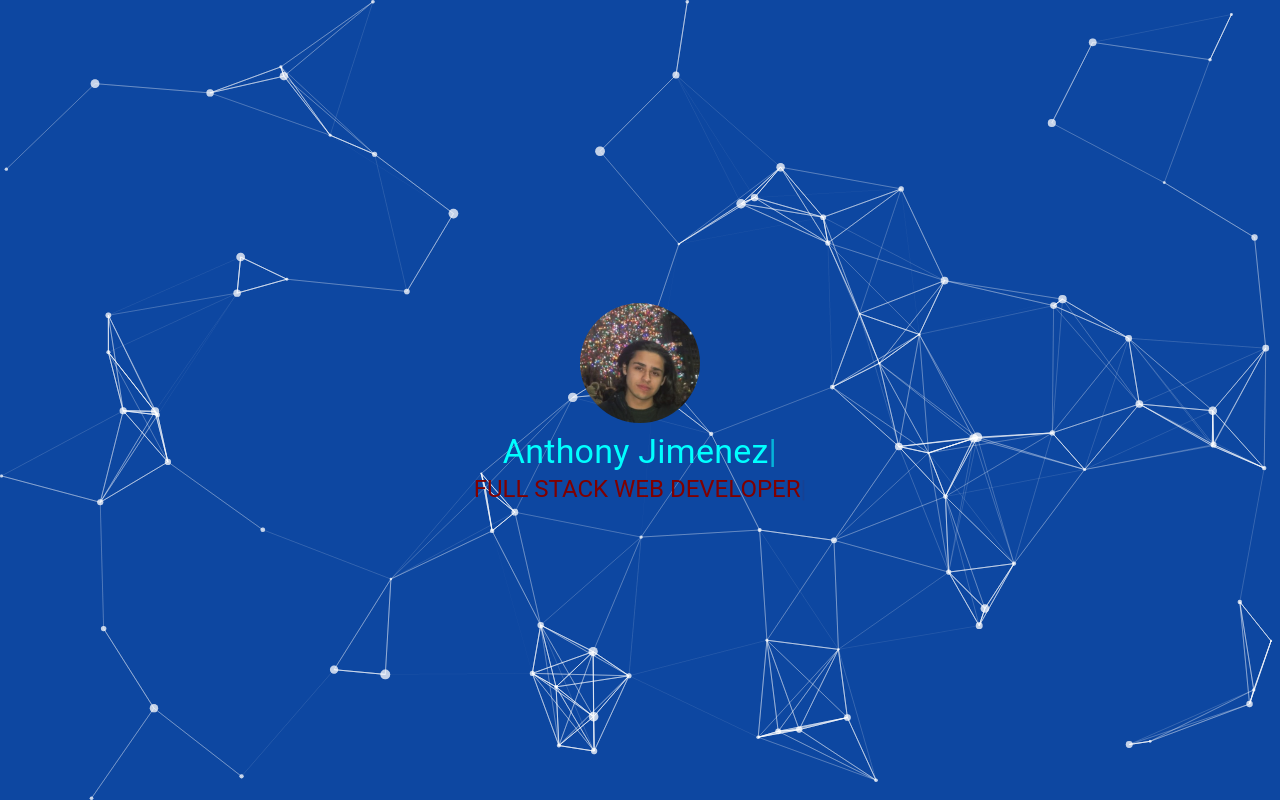
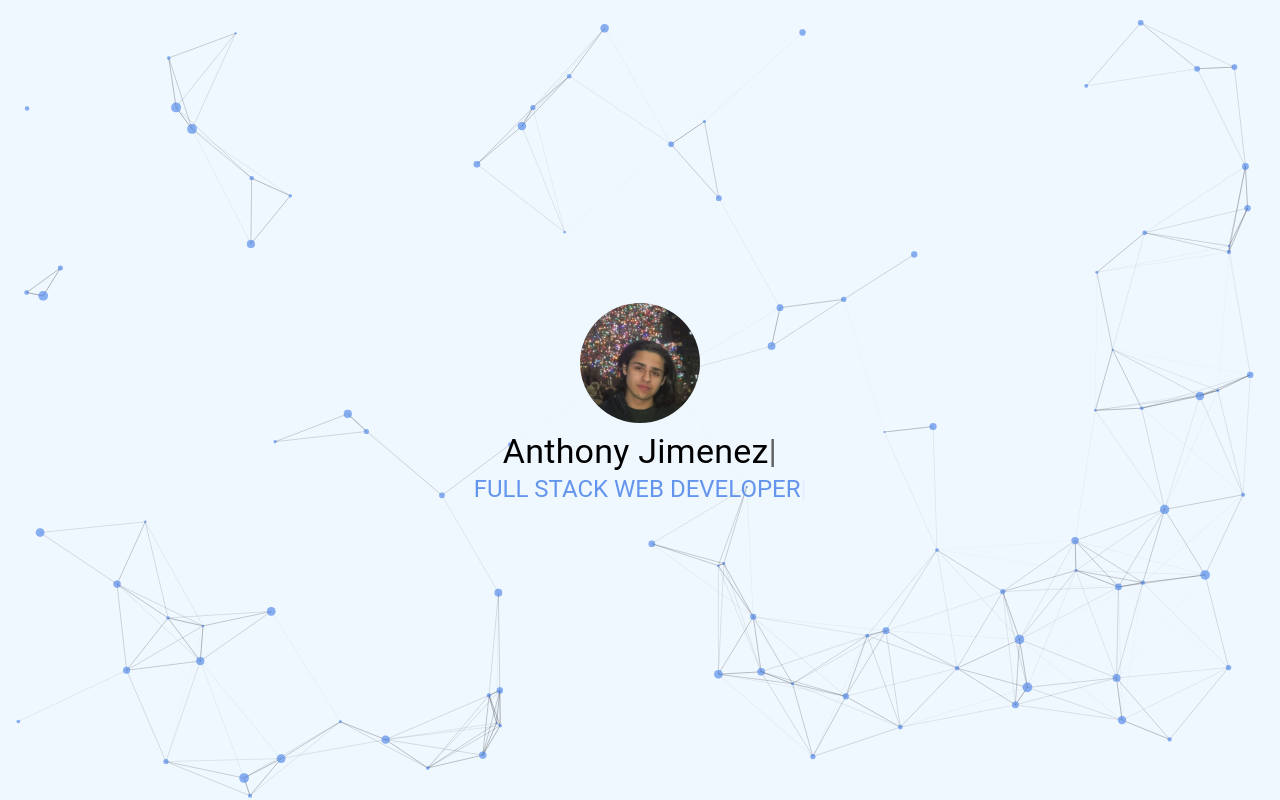
Before and after one commit to anthonymjimenez/Portfolio-Site, a React (Create React App) app: page / in a window 1280 px wide. Built offline with nearby package versions, Linux system fonts and the light colour scheme.

Commit message:
configured particles for site

```diff
--- a/src/components/LandingPage.jsx
+++ b/src/components/LandingPage.jsx
@@ -14,10 +14,10 @@ const LandingPage = () => {
       margin: theme.spacing(1),
     },
     title: {
-      color: "cyan",
+      color: "black",
     },
     subtitle: {
-      color: "maroon",
+      color: "#6495ED",
       textTransform: "uppercase",
     },
     typedContainer: {
--- a/src/components/Particles.jsx
+++ b/src/components/Particles.jsx
@@ -16,7 +16,7 @@ const ImageParticles = () => {
         options={{
           background: {
             color: {
-              value: "#0d47a1",
+              value: "#f0f8ff",
             },
           },
           fpsLimit: 120,
@@ -43,31 +43,31 @@ const ImageParticles = () => {
                 quantity: 4,
               },
               repulse: {
-                distance: 200,
-                duration: 0.4,
+                distance: 50,
+                duration: 0.1,
               },
             },
           },
           particles: {
             color: {
-              value: "#ffffff",
+              value: "#6495ED",
             },
             links: {
-              color: "#ffffff",
+              color: "#000000",
               distance: 150,
               enable: true,
-              opacity: 0.5,
+              opacity: 0.1,
               width: 1,
             },
             collisions: {
-              enable: true,
+              enable: false,
             },
             move: {
               direction: "none",
               enable: true,
               outMode: "bounce",
               random: false,
-              speed: 6,
+              speed: 1,
               straight: false,
             },
             number: {
```
